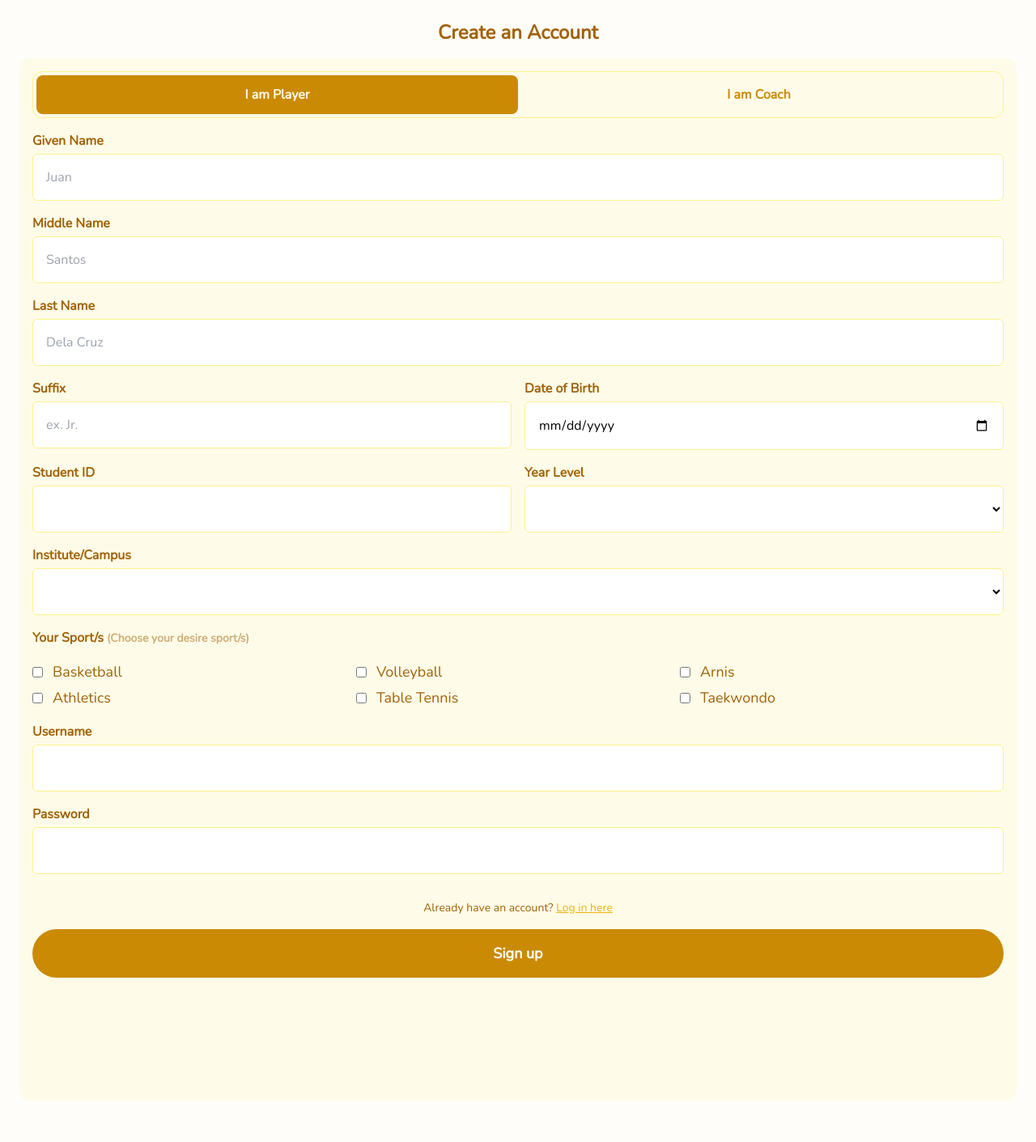
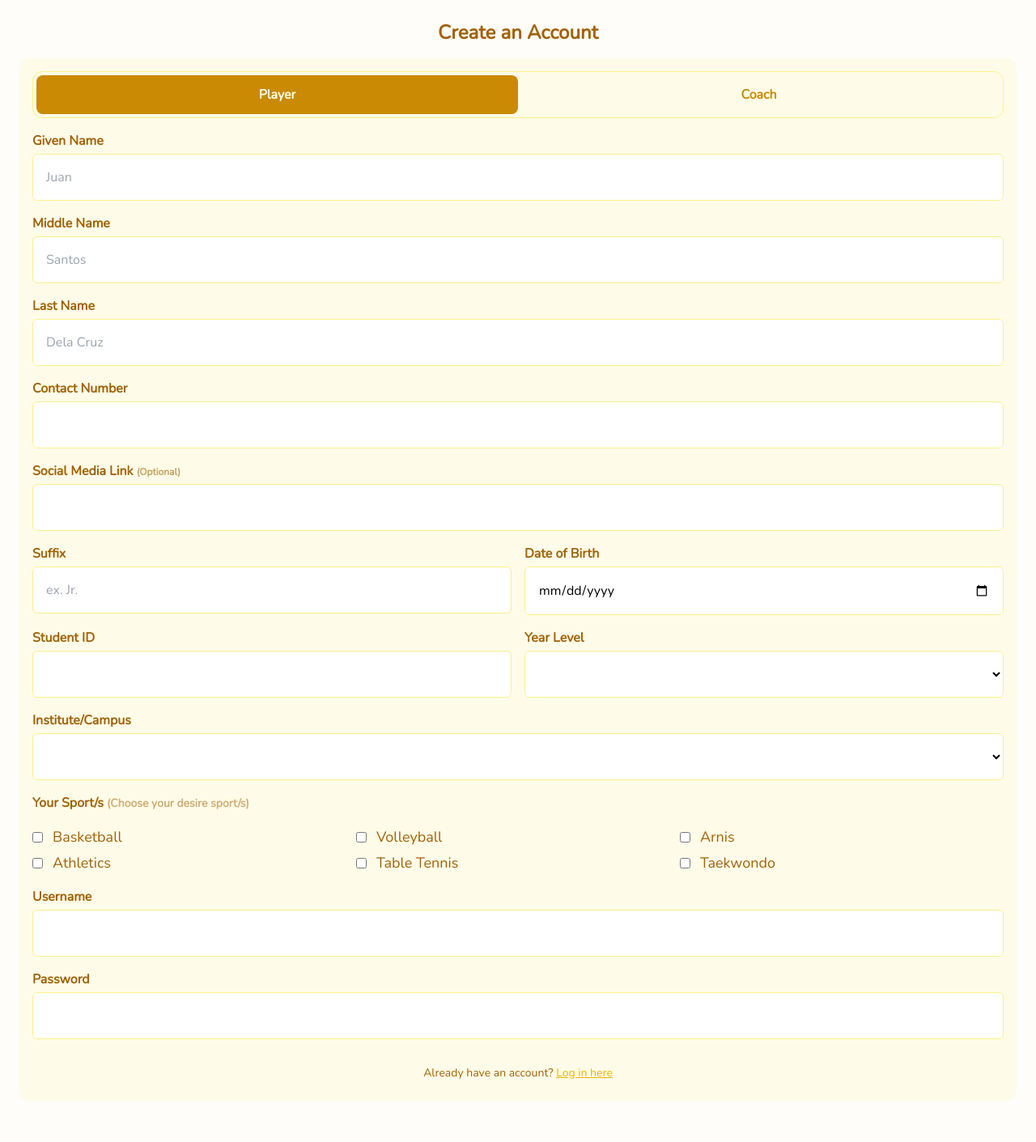
Before and after one commit to ejay17/SPortalApp, a PHP site: page /pages/signup.php in a window 1280 px wide. Shown: the top 1411 px of the page at 81% size. Run offline with PHP 8.4, Linux system fonts and the light colour scheme; lists and menus that the app fills with data are empty; some libraries are stand-ins or nearby versions.

Commit message:
Update signup.php

```diff
--- a/pages/signup.php
+++ b/pages/signup.php
@@ -27,8 +27,8 @@
 				class="relative flex flex-col gap-y-4 p-4 rounded-xl bg-yellow-50 h-[90%]">
 
 				<div class="sticky top-0 flex w-full border border-yellow-200 rounded-xl bg-yellow-50 p-1">
-					<button id="playerformbtn" type="button" class="w-[50%] py-3 bg-yellow-600 rounded-lg text-yellow-50 font-bold">I am Player</button>
-					<button id="coachformbtn" type="button" class="w-[50%] py-3 text-yellow-600 font-bold">I am Coach</button>
+					<button id="playerformbtn" type="button" class="w-[50%] py-3 bg-yellow-600 rounded-lg text-yellow-50 font-bold"> Player</button>
+					<button id="coachformbtn" type="button" class="w-[50%] py-3 text-yellow-600 font-bold">Coach</button>
 				</div>
 				<!-- Player Form -->
 				<div id="playerform" class="flex flex-col gap-y-4 overflow-y-auto">
@@ -47,6 +47,18 @@
 					<div class="flex flex-col gap-y-1">
 						<label class="text-yellow-700 font-semibold" for="">Last Name</label>
 						<input type="text" placeholder="Dela Cruz"
+							class="p-4 rounded-md outline-yellow-600 border border-yellow-200">
+					</div>
+
+					<div class="flex flex-col gap-y-1">
+						<label class="text-yellow-700 font-semibold" for="">Contact Number</label>
+						<input type="text"
+							class="p-4 rounded-md outline-yellow-600 border border-yellow-200">
+					</div>
+
+					<div class="flex flex-col gap-y-1">
+						<label class="text-yellow-700 font-semibold" for="">Social Media Link <span class="text-xs text-yellow-700/60">(Optional)</span></label>
+						<input type="text"
 							class="p-4 rounded-md outline-yellow-600 border border-yellow-200">
 					</div>
 
```
